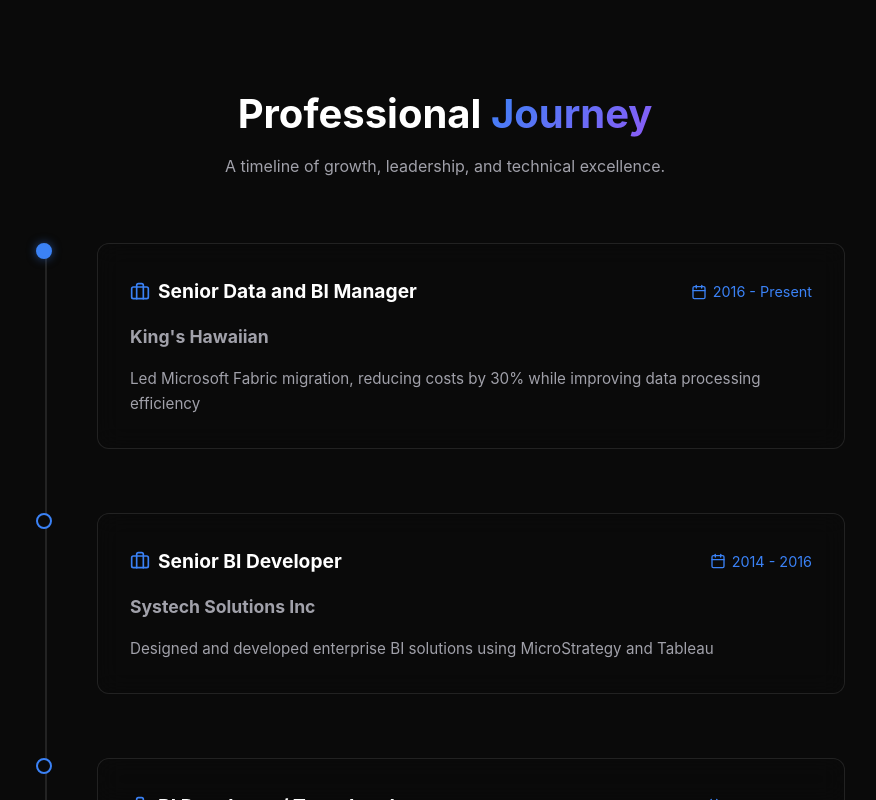
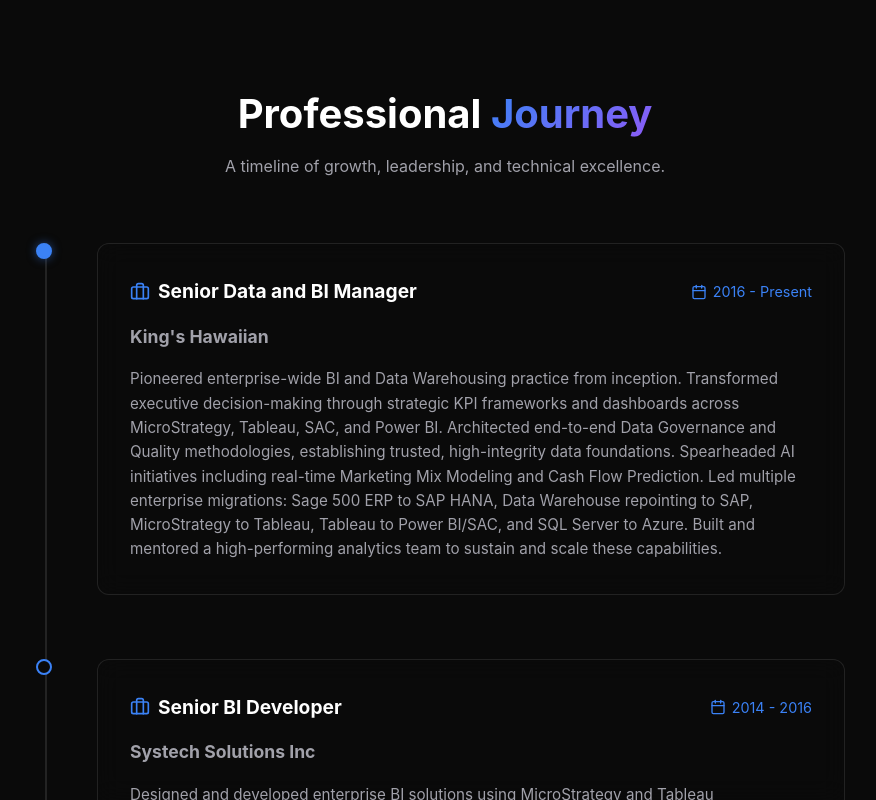
Before and after one commit to saruparu/portfolio-website, a React (Vite) app: page / in a window 1280 px wide. Shown: the part 2000-2800 px from the top of the page, without its empty margins (195-1071 px from the left). Built offline with nearby package versions, Linux system fonts and the light colour scheme.

Commit message:
Update King's Hawaiian role with comprehensive leadership achievements

```diff
--- a/src/components/Experience.jsx
+++ b/src/components/Experience.jsx
@@ -7,7 +7,7 @@
         role: "Senior Data and BI Manager",
         company: "King's Hawaiian",
         period: "2016 - Present",
-        description: "Led Microsoft Fabric migration, reducing costs by 30% while improving data processing efficiency",
+        description: "Pioneered enterprise-wide BI and Data Warehousing practice from inception. Transformed executive decision-making through strategic KPI frameworks and dashboards across MicroStrategy, Tableau, SAC, and Power BI. Architected end-to-end Data Governance and Quality methodologies, establishing trusted, high-integrity data foundations. Spearheaded AI initiatives including real-time Marketing Mix Modeling and Cash Flow Prediction. Led multiple enterprise migrations: Sage 500 ERP to SAP HANA, Data Warehouse repointing to SAP, MicroStrategy to Tableau, Tableau to Power BI/SAC, and SQL Server to Azure. Built and mentored a high-performing analytics team to sustain and scale these capabilities.",
         type: "work"
     },
     {
```
